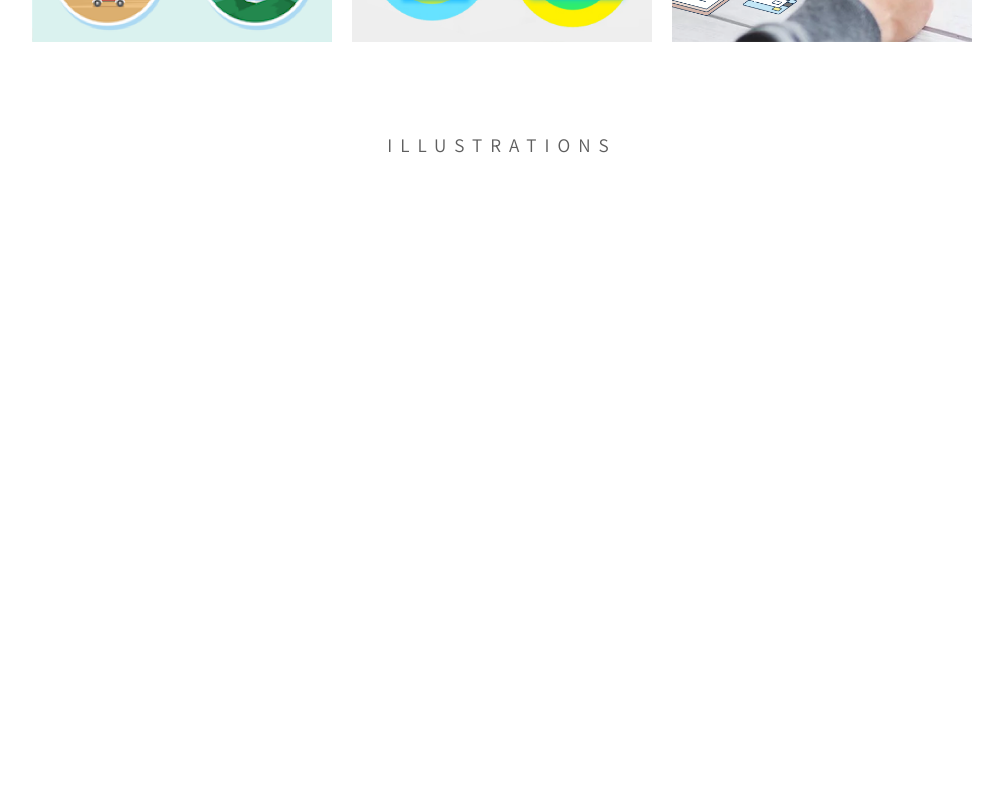
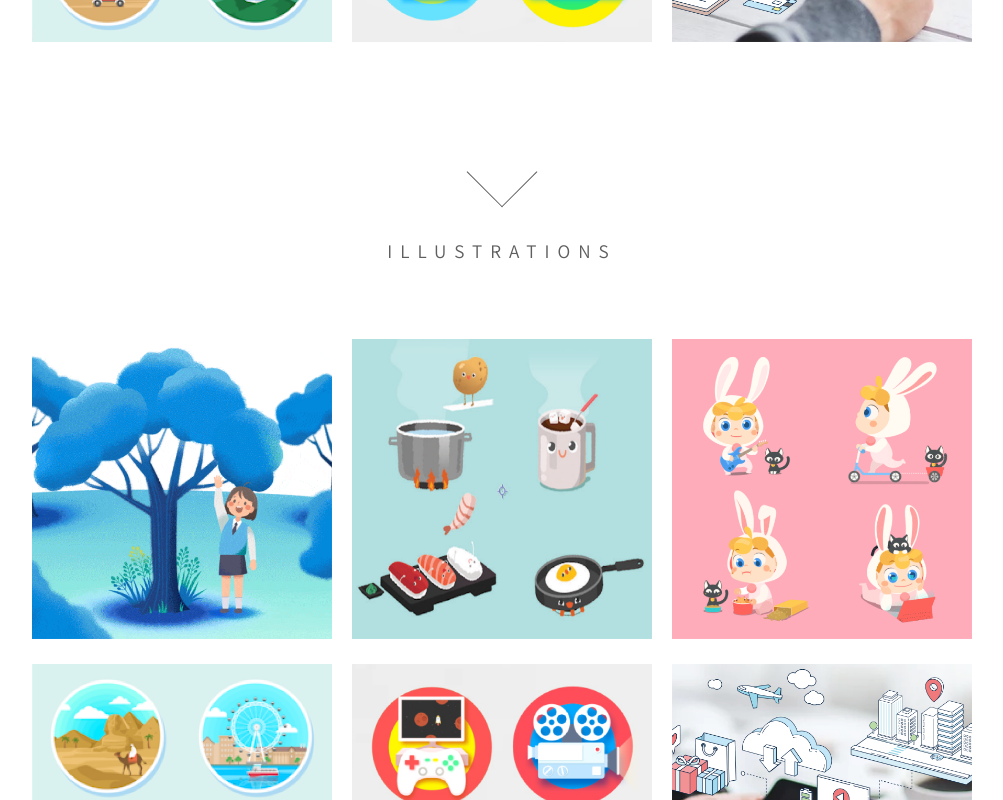
Before and after one commit to hoopslam/lee_jiseon, a Next.js app: page / in a window 1280 px wide. Shown: the part 1500-2300 px from the top of the page, without its empty margins (138-1141 px from the left). Built offline with nearby package versions, Linux system fonts and the light colour scheme.

Commit message:
further compartmentalized code

```diff
--- a/components/ArrowButton.jsx
+++ b/components/ArrowButton.jsx
@@ -2,10 +2,10 @@ import React from "react";
 import styles from "../styles/ArrowButton.module.css"
 import Link from "next/link"
 
-const ArrowButton = () => {
+const ArrowButton = ({next}) => {
 	return (
 		<div className={styles.arrowContainer}>
-			<Link href='#animations'>
+			<Link href={`#${next}`}>
 				<a>
 					<div className={styles.arrow}></div>
 				</a>
--- a/components/Header.jsx
+++ b/components/Header.jsx
@@ -3,7 +3,7 @@ import ArrowButton from "./ArrowButton";
 import styles from "../styles/Header.module.css"
 import Image from "next/image"
 
-const Header = () => {
+const Header = ({next}) => {
 	return (
 		<section className={styles.header}>
 			<header id='home' className={styles.headerContainer}>
@@ -28,7 +28,7 @@ const Header = () => {
 					/>
 				</div>
 			</header>
-			<ArrowButton />
+			<ArrowButton next={next}/>
 		</section>
 	);
 };
--- a/components/Section.jsx
+++ b/components/Section.jsx
@@ -1,11 +1,22 @@
-import React from 'react'
+import React from "react";
+import ArrowButton from "./ArrowButton";
+import styles from "../styles/Section.module.css"
+import Image from 'next/image'
 
-const Section = () => {
-    return (
-        <div>
+const Section = ({section, sectionData, next}) => {
+	return (
+		<section id={section} className={`styles.${section}`}>
+			<h2 className={styles.sectionTitle}>{section}</h2>
+			<div className={styles.gridContainer}>
+				{sectionData.map((data) => (
+					<div className={styles.gridItem}>
+						<Image src={data.thumb} width={300} height={300} />
+					</div>
+				))}
+			</div>
+			<ArrowButton next={next} />
+		</section>
+	);
+};
 
-        </div>
-    )
-}
-
-export default Section
+export default Section;
--- a/pages/index.jsx
+++ b/pages/index.jsx
@@ -1,54 +1,20 @@
 import { useState } from "react";
 import styles from "../styles/Home.module.css";
 import Layout from "../components/Layout";
-import Image from "next/image";
-import Link from "next/link";
 import animations from "../public/assets/animations/animations";
-import Header from "../components/Header"
+import Header from "../components/Header";
+import Section from "../components/Section";
 
 export default function Home() {
 	const [modalActive, setModalActive] = useState(false);
 
 	return (
 		<Layout>
-			<Header />
-			<section id='animations' className={styles.animations}>
-				<h2>ANIMATIONS</h2>
-				<div className={styles.gridContainer}>
-					{animations.map((animation) => (
-						<div className={styles.gridItem}>
-							<Image src={animation.thumb} width={300} height={300} />
-						</div>
-					))}
-				</div>
-				<div className={styles.arrowContainer}>
-					<Link href='#illustrations'>
-						<a>
-							<div className={styles.arrow}></div>
-						</a>
-					</Link>
-				</div>
-			</section>
-			<section id='illustrations' className={styles.illustrations}>
-				<h2>ILLUSTRATIONS</h2>
-				<div className={styles.arrowContainer}>
-					<Link href='#infographics'>
-						<a>
-							<div className={styles.arrow}></div>
-						</a>
-					</Link>
-				</div>
-			</section>
-			<section id='infographics' className={styles.infographics}>
-				<h2>Infographics</h2>
-				<div className={styles.arrowContainer}>
-					<Link href='#contact'>
-						<a>
-							<div className={styles.arrow}></div>
-						</a>
-					</Link>
-				</div>
-			</section>
+			<Header next={'animations'}/>
+			<Section section={'animations'} sectionData={animations} next={'illustrations'} />
+			<Section section={'illustrations'} sectionData={animations} next={'infographics'}/>
+			<Section section={'infographics'} sectionData={animations} next={'contact'}/>
+
 			<section id='contact' className={styles.contact}>
 				<h2>CONTACT ME</h2>
 			</section>
--- a/styles/Home.module.css
+++ b/styles/Home.module.css
@@ -1,49 +1,3 @@
-.gridContainer {
-  display: grid;
-  align-items: center;
-  justify-content: center;
-  grid-gap: 20px;
-  grid-template-columns: 300px;
-  margin: 75px;
-}
-
-.gridItem:hover {
-  cursor: pointer;
-
-}
-
-.illustrations {
-  height: 100vh;
-}
-
 .contact {
   height: 100vh;
 }
-
-@media screen and (min-width: 600px) {
-  .gridContainer {
-    grid-template-columns: 300px 300px;
-  }
-}
-
-@media screen and (min-width: 900px) {
-  .animations {
-    height: 100vh;
-  }
-
-  .illustrations {
-    height: 100vh;
-  }
-
-  .infographics {
-    height: 100vh;
-  }
-
-  .contact {
-    height: 100vh;
-  }
-
-  .gridContainer {
-    grid-template-columns: 300px 300px 300px;
-  }
-}
--- /dev/null
+++ b/styles/Section.module.css
@@ -0,0 +1,44 @@
+.gridContainer {
+    display: grid;
+    align-items: center;
+    justify-content: center;
+    grid-gap: 20px;
+    grid-template-columns: 300px;
+    margin: 75px;
+  }
+
+  .gridItem:hover {
+    cursor: pointer;
+  }
+
+  .sectionTitle {
+      text-transform: uppercase;
+  }
+
+  @media screen and (min-width: 600px) {
+    .gridContainer {
+      grid-template-columns: 300px 300px;
+    }
+  }
+
+  @media screen and (min-width: 900px) {
+    .animations {
+      height: 100vh;
+    }
+
+    .illustrations {
+      height: 100vh;
+    }
+
+    .infographics {
+      height: 100vh;
+    }
+
+    .contact {
+      height: 100vh;
+    }
+
+    .gridContainer {
+      grid-template-columns: 300px 300px 300px;
+    }
+  }
```
